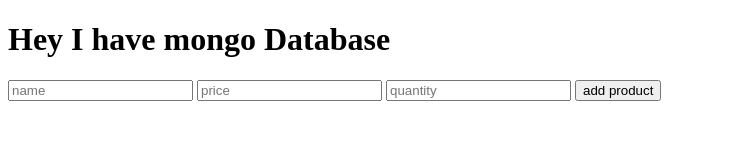
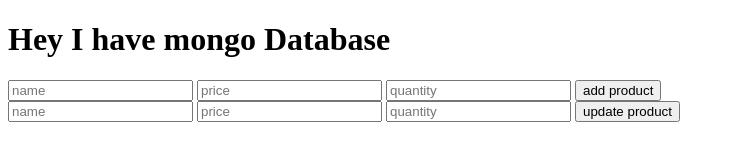
Before and after one commit to Shariful4447/node-mongo-crud, a website: page index.html in a window 1280 px wide. Shown: the whole page, without its empty margins (0-735 px from the left). Drawn offline with Linux system fonts and the light colour scheme; no server answers.

Commit message:
mongo CRUDdata update data started

```diff
--- a/index.html
+++ b/index.html
@@ -21,6 +21,15 @@
     <div id="product">
 
     </div>
+
+    <form action="/update-product" method="post">
+        <input type="text" placeholder="name" name="name">
+        <input type="text" placeholder="price" name="price">
+        <input type="text" placeholder="quantity" name="quantity">
+        <button type="submit">update product</button>
+
+
+    </form>
 
     <script>
         function loadProduct(){
```
